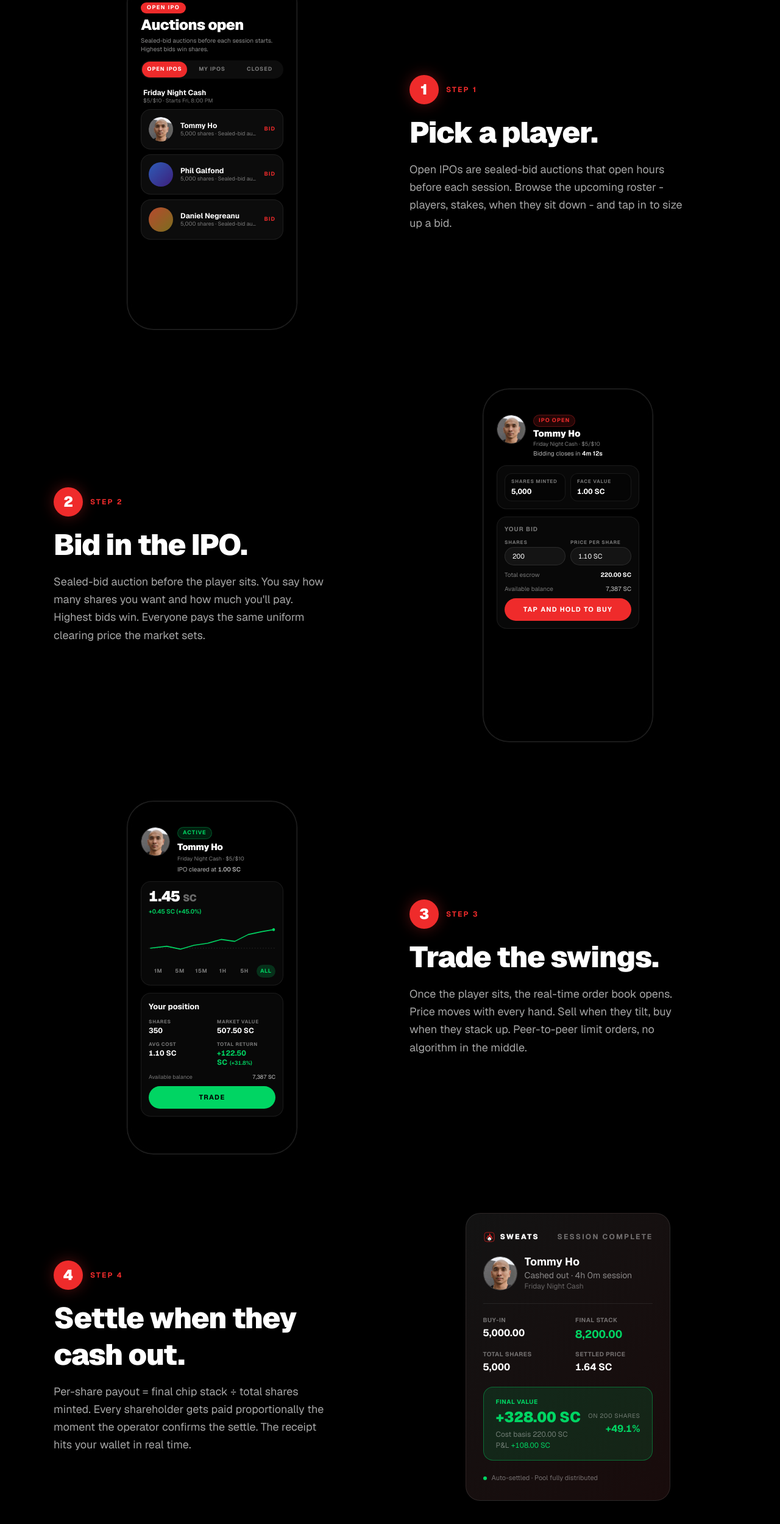
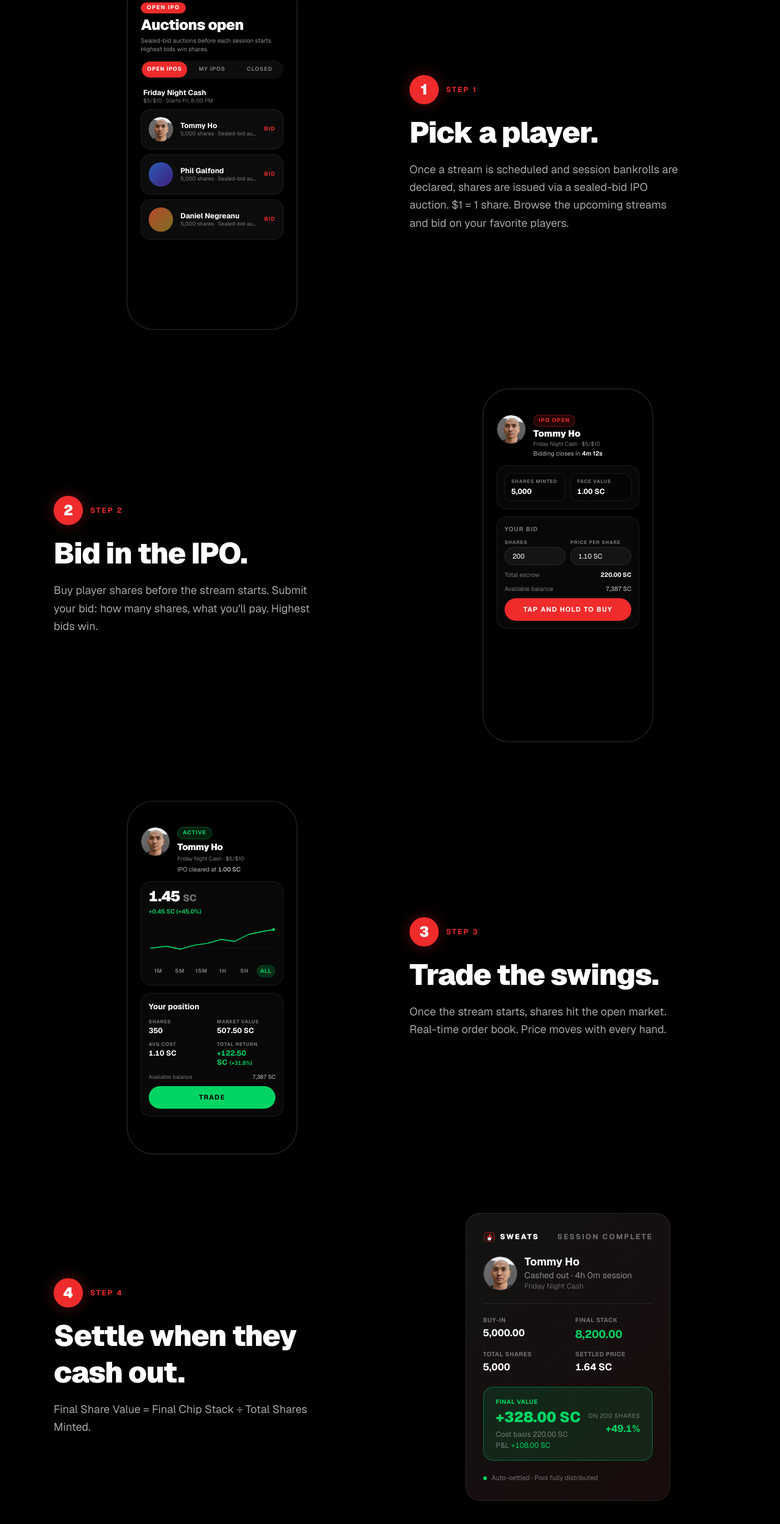
Before and after one commit to sweatspoker/sweats-poker, a Next.js app: page / in a window 1280 px wide. Shown: the part 1246-3745 px from the top of the page at 61% size. Built offline with nearby package versions, Linux system fonts and the light colour scheme; no server answers.

Commit message:
how-it-works: rewrite step bodies for clarity, instructional tone

```diff
--- a/src/app/page.tsx
+++ b/src/app/page.tsx
@@ -203,25 +203,25 @@ function HowItWorks() {
     {
       n: 1,
       title: "Pick a player.",
-      body: "Open IPOs are sealed-bid auctions that open hours before each session. Browse the upcoming roster - players, stakes, when they sit down - and tap in to size up a bid.",
+      body: "Once a stream is scheduled and session bankrolls are declared, shares are issued via a sealed-bid IPO auction. $1 = 1 share. Browse the upcoming streams and bid on your favorite players.",
       mock: <MarketsListPhone />,
     },
     {
       n: 2,
       title: "Bid in the IPO.",
-      body: "Sealed-bid auction before the player sits. You say how many shares you want and how much you'll pay. Highest bids win. Everyone pays the same uniform clearing price the market sets.",
+      body: "Buy player shares before the stream starts. Submit your bid: how many shares, what you'll pay. Highest bids win.",
       mock: <IPOBidPhone />,
     },
     {
       n: 3,
       title: "Trade the swings.",
-      body: "Once the player sits, the real-time order book opens. Price moves with every hand. Sell when they tilt, buy when they stack up. Peer-to-peer limit orders, no algorithm in the middle.",
+      body: "Once the stream starts, shares hit the open market. Real-time order book. Price moves with every hand.",
       mock: <BuySellPhone />,
     },
     {
       n: 4,
       title: "Settle when they cash out.",
-      body: "Per-share payout = final chip stack ÷ total shares minted. Every shareholder gets paid proportionally the moment the operator confirms the settle. The receipt hits your wallet in real time.",
+      body: "Final Share Value = Final Chip Stack ÷ Total Shares Minted.",
       mock: (
         <div className="max-w-md mx-auto">
           <SettlementReceiptInline />
```
